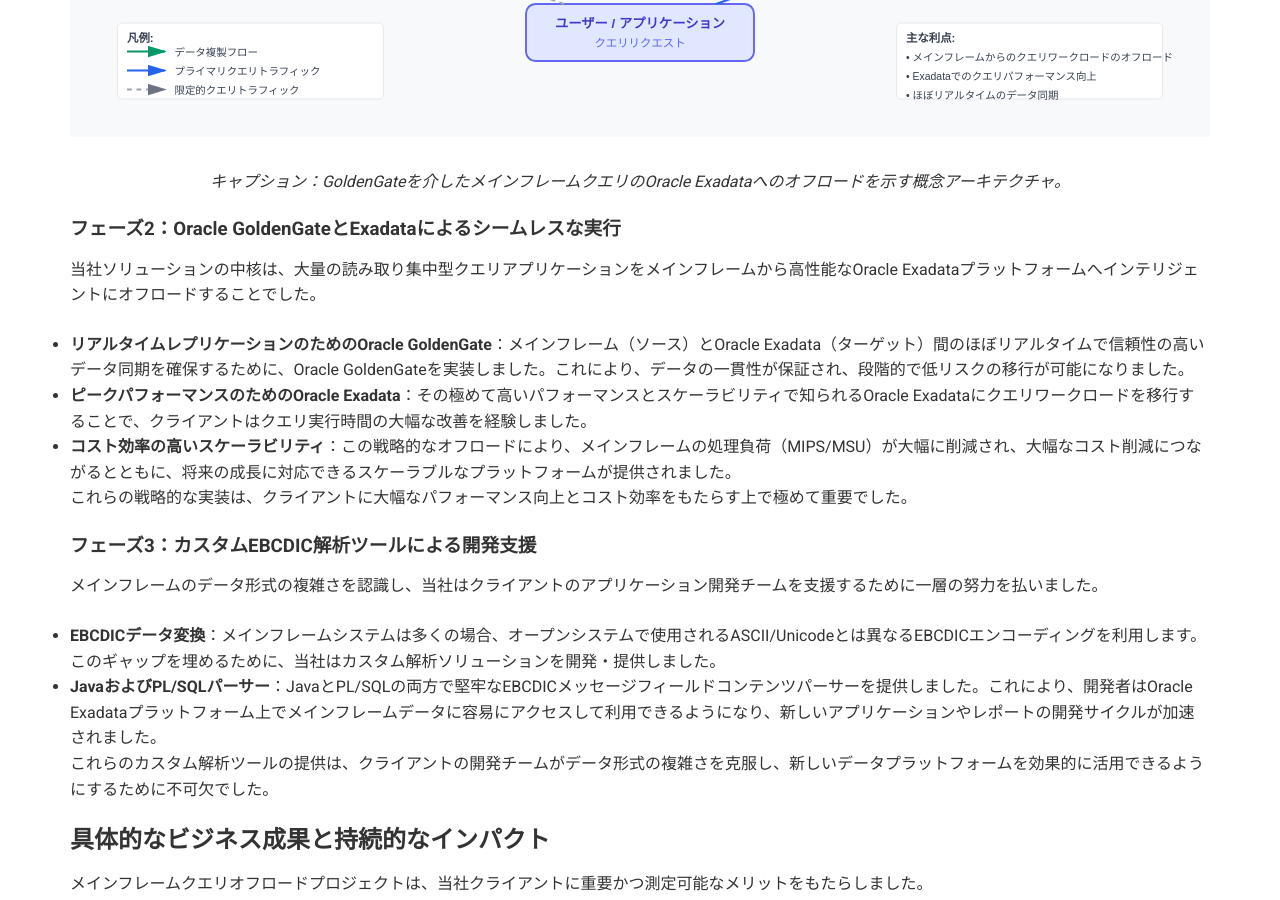
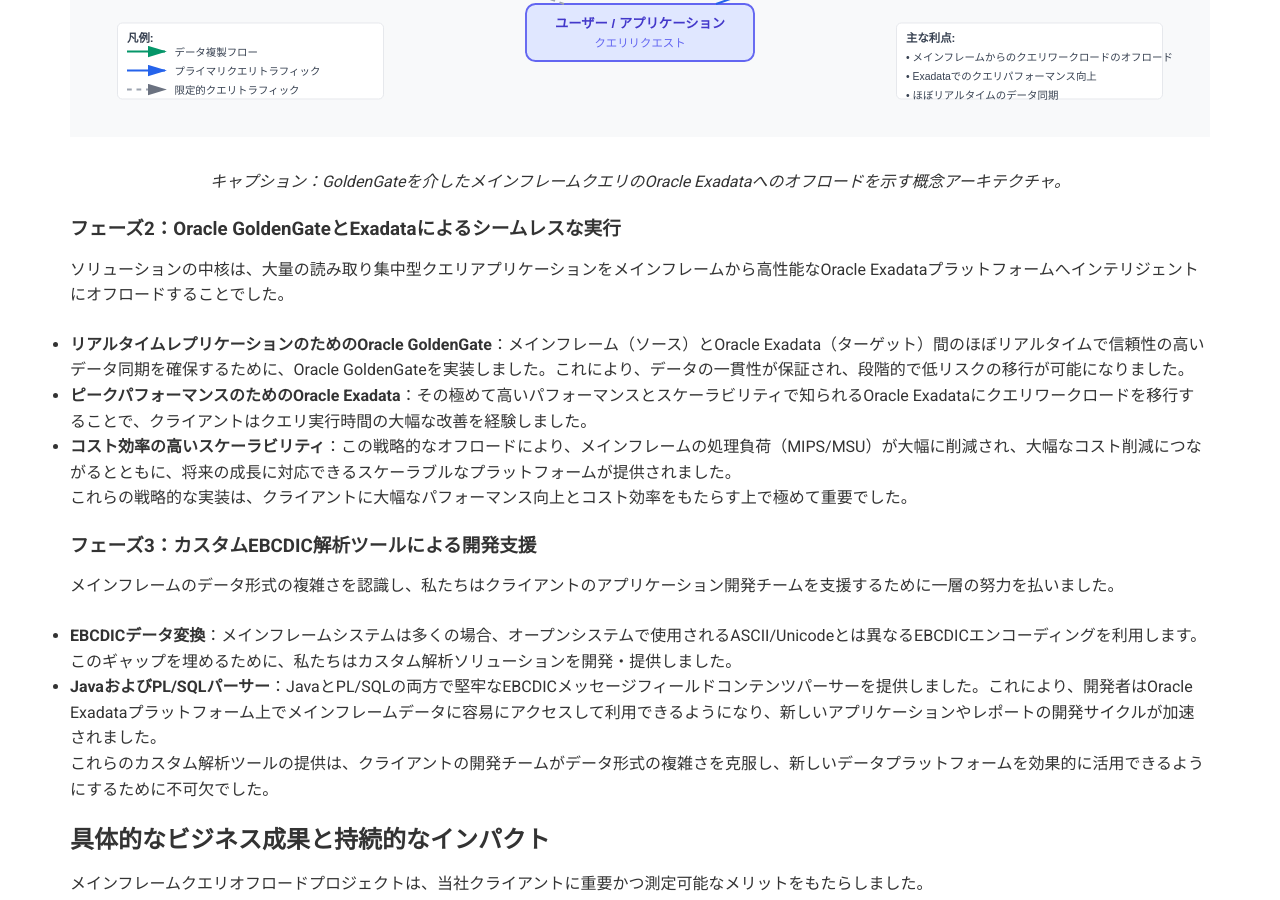
Before and after one commit to goodwaysIT/ja, a Jekyll site: the page built from _projects/mainframe-query-offload-exadata-case-study.md, in a window 1280 px wide and 900 px high, scrolled down 1472 px. Built offline with Jekyll 4.4.1, drawn with Linux system fonts in a browser that asks for light colours; some of the changed text lies outside the part shown.

Commit message:
Update mainframe-query-offload-exadata-case-study.md

```diff
--- a/_projects/mainframe-query-offload-exadata-case-study.md
+++ b/_projects/mainframe-query-offload-exadata-case-study.md
@@ -20,12 +20,12 @@ tags: ["メインフレームモダナイゼーション", "Oracle Exadata", "Go
 
 課題は明確でした。中核となる業務オペレーションを中断することなく、メインフレームの負荷を軽減し、パフォーマンスを向上させ、増大するコストを効果的に管理するための戦略的なソリューションが求められていたのです。。本プロジェクトは **2018年3月から2018年9月** にかけて実施されました。
 
-## 戦略的ソリューション：Oracle GoldenGateとExadataによるインテリジェントなオフロード
+## ソリューション：Oracle GoldenGateとExadataによるインテリジェントなオフロード
 
-当社はロバストなソリューションの設計・実装を依頼されました。多角的なアプローチとして、徹底的な分析・共同設計・完璧な実行に焦点を当てました。
+私たちはソリューションの設計・実装を依頼されました。多角的なアプローチとして、徹底的な分析・共同設計・完璧な実行に焦点を当てました。
 
 ### フェーズ1：協調的なブループリントと勝利戦略
-クライアント環境の複雑さを理解することが最も重要でした。当社は以下を実施しました。
+クライアント環境の複雑さを理解することが最も重要でした。私たちは以下を実施しました。
 *   **詳細な分析の実施**：クライアントと緊密に連携し、主要なテクノロジーベンダーと協力して、メインフレームのワークロードとクエリパターンの徹底的な評価を行いました。
 *   **魅力的な提案の策定**：当社の専門知識を活用して包括的なオフロード戦略を設計し、明確なROIとリスク軽減策を提示しました。
 *   **プロジェクトの獲得**：価値提案を効果的に伝え、この重要な変革を主導するための競争入札で当社チームが勝利を収めました。
@@ -34,7 +34,7 @@ tags: ["メインフレームモダナイゼーション", "Oracle Exadata", "Go
 *<center>キャプション：GoldenGateを介したメインフレームクエリのOracle Exadataへのオフロードを示す概念アーキテクチャ。</center>*
 
 ### フェーズ2：Oracle GoldenGateとExadataによるシームレスな実行
-当社ソリューションの中核は、大量の読み取り集中型クエリアプリケーションをメインフレームから高性能なOracle Exadataプラットフォームへインテリジェントにオフロードすることでした。
+ソリューションの中核は、大量の読み取り集中型クエリアプリケーションをメインフレームから高性能なOracle Exadataプラットフォームへインテリジェントにオフロードすることでした。
 *   **リアルタイムレプリケーションのためのOracle GoldenGate**：メインフレーム（ソース）とOracle Exadata（ターゲット）間のほぼリアルタイムで信頼性の高いデータ同期を確保するために、Oracle GoldenGateを実装しました。これにより、データの一貫性が保証され、段階的で低リスクの移行が可能になりました。
 *   **ピークパフォーマンスのためのOracle Exadata**：その極めて高いパフォーマンスとスケーラビリティで知られるOracle Exadataにクエリワークロードを移行することで、クライアントはクエリ実行時間の大幅な改善を経験しました。
 *   **コスト効率の高いスケーラビリティ**：この戦略的なオフロードにより、メインフレームの処理負荷（MIPS/MSU）が大幅に削減され、大幅なコスト削減につながるとともに、将来の成長に対応できるスケーラブルなプラットフォームが提供されました。
@@ -42,8 +42,8 @@ tags: ["メインフレームモダナイゼーション", "Oracle Exadata", "Go
 これらの戦略的な実装は、クライアントに大幅なパフォーマンス向上とコスト効率をもたらす上で極めて重要でした。
 
 ### フェーズ3：カスタムEBCDIC解析ツールによる開発支援
-メインフレームのデータ形式の複雑さを認識し、当社はクライアントのアプリケーション開発チームを支援するために一層の努力を払いました。
-*   **EBCDICデータ変換**：メインフレームシステムは多くの場合、オープンシステムで使用されるASCII/Unicodeとは異なるEBCDICエンコーディングを利用します。このギャップを埋めるために、当社はカスタム解析ソリューションを開発・提供しました。
+メインフレームのデータ形式の複雑さを認識し、私たちはクライアントのアプリケーション開発チームを支援するために一層の努力を払いました。
+*   **EBCDICデータ変換**：メインフレームシステムは多くの場合、オープンシステムで使用されるASCII/Unicodeとは異なるEBCDICエンコーディングを利用します。このギャップを埋めるために、私たちはカスタム解析ソリューションを開発・提供しました。
 *   **JavaおよびPL/SQLパーサー**：JavaとPL/SQLの両方で堅牢なEBCDICメッセージフィールドコンテンツパーサーを提供しました。これにより、開発者はOracle Exadataプラットフォーム上でメインフレームデータに容易にアクセスして利用できるようになり、新しいアプリケーションやレポートの開発サイクルが加速されました。
 
 これらのカスタム解析ツールの提供は、クライアントの開発チームがデータ形式の複雑さを克服し、新しいデータプラットフォームを効果的に活用できるようにするために不可欠でした。
```
Also changed, not shown: other parts of _projects/mainframe-query-offload-exadata-case-study.md (+1 -1 lines).
